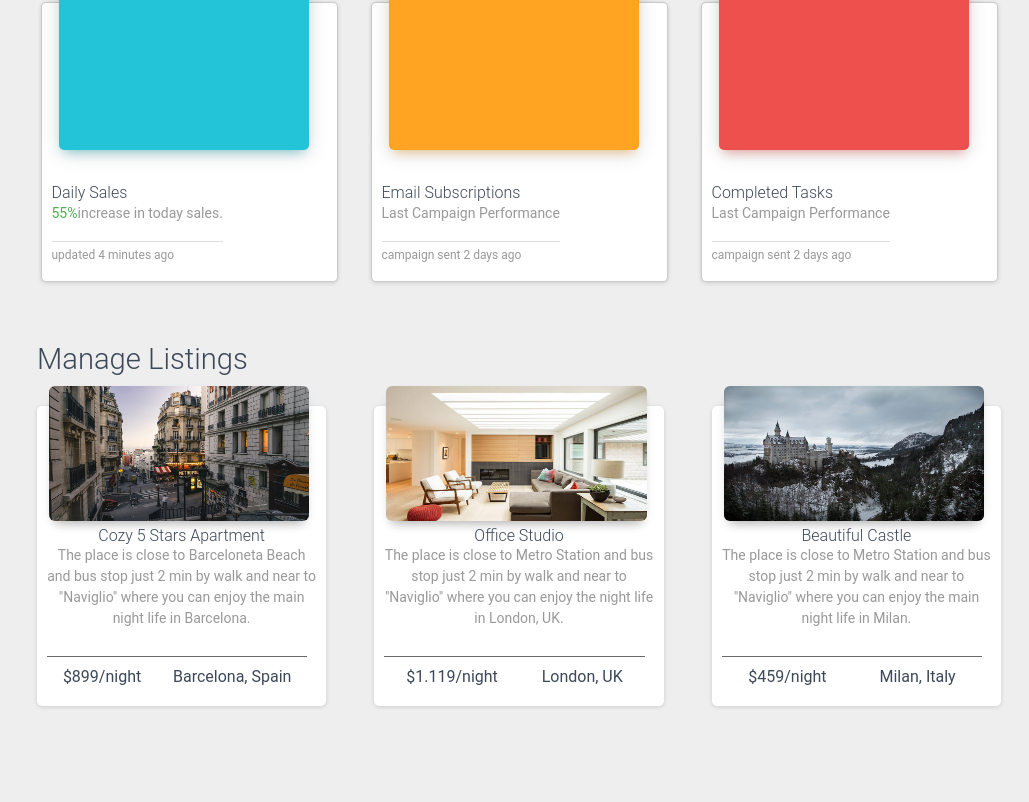
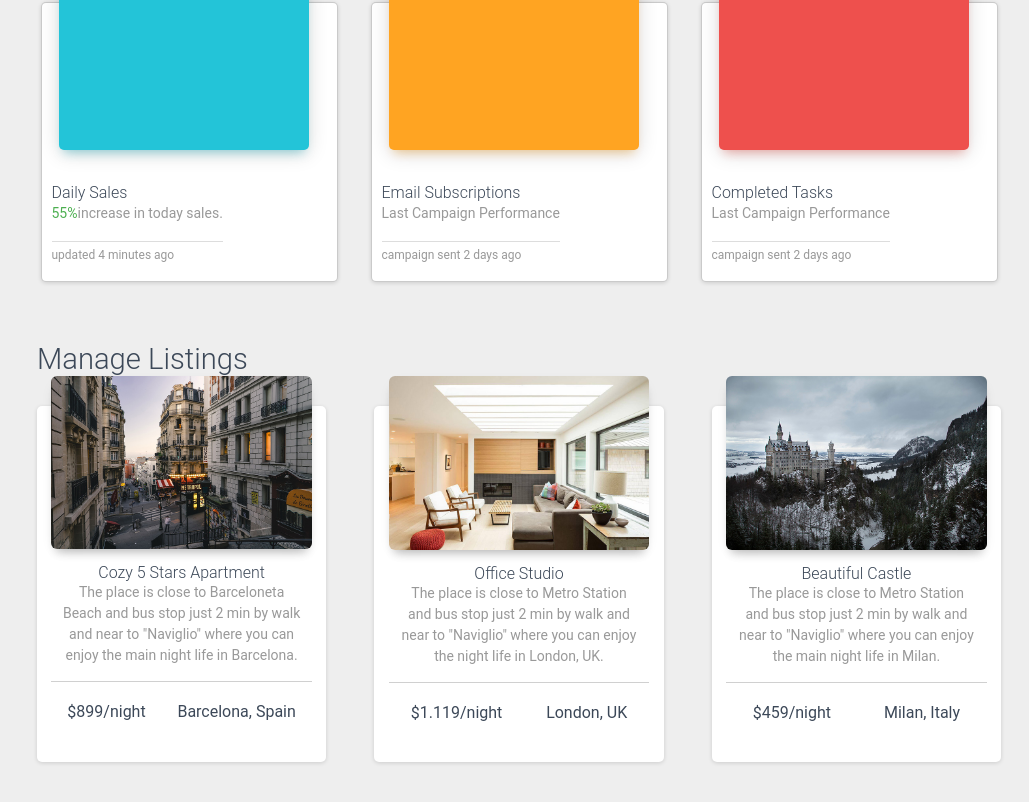
Before and after one commit to AmirHZ9/userpanel, a React (Create React App) app: page / in a window 1280 px wide. Shown: the part 1008-1810 px from the top of the page, without its empty margins (251-1280 px from the left). Before the commit the page ends 1764 px from the top, so only its background shows below. Built offline with nearby package versions, Linux system fonts and the light colour scheme.

Commit message:
fixed hotleSection stylebugs

```diff
--- a/src/Components/Sidebar.js
+++ b/src/Components/Sidebar.js
@@ -34,7 +34,7 @@ export default function Sidebar() {
   }, []);
 
   return (
-    <div>
+    <div className={styles.sidebarContainer}>
       <div className={styles.sidebar} name="sidebar">
         <div className={styles.profile}>
           <div className={styles.logo}>
--- a/src/Style/Hotel.module.css
+++ b/src/Style/Hotel.module.css
@@ -13,33 +13,37 @@
   flex-wrap: wrap;
 }
 .hotel {
+  cursor: pointer;
   position: relative;
   width: 30%;
-  height: 300px;
+  height: auto;
   background-color: white;
   box-shadow: 0 1px 4px 0 rgba(0, 0, 0, 0.14);
   margin-bottom: 30px;
   border-radius: 5px;
   padding-bottom: 30px;
+  text-align: center;
 }
-.hotel:hover .hotelImg img {
-  margin-top: -60px;
+.hotel:hover  img {
+  transform: translate3d(0, -50px, 0);
 }
 .hotelImg img {
   width: 90%;
-  position: absolute;
-  top: -20px;
-  left: 12px;
   border-radius: 6px;
   height: 45%;
+  margin-top: -30px;
   box-shadow: 0 5px 15px -8px rgba(0, 0, 0, 0.24),
     0 8px 10px -5px rgba(0, 0, 0, 0.2);
   transition: 0.3s;
 }
 .hotelInfo {
   text-align: center;
-  position: absolute;
-  top: 120px;
+  position: relative;
+  border-bottom: 1px solid rgba(105, 105, 105, 0.308);
+  width: 90%;
+  margin:10px auto;
+
+  padding-bottom: 15px;
 }
 .hotelInfo a {
   color: #3c4858;
@@ -57,14 +61,18 @@
   padding: 0px 10px;
 }
 .hotelCost {
-  position: absolute;
-  bottom: 10px;
   display: flex;
   justify-content: space-around;
-  border-top: 1px solid dimgray;
   width: 90%;
   left: 10px;
   padding: 10px 0;
+  margin: auto;
 }
-.hotelCost {
+
+
+@media screen and (max-width:960px) {
+  .hotel{
+    width: 100%;
+    margin-top: 50px;
+  }
 }
--- a/src/Style/Sidebar.module.css
+++ b/src/Style/Sidebar.module.css
@@ -1,17 +1,20 @@
-
-.sidebar {
+.sidebarContainer{
   position: fixed;
   top: 0;
   left: 0;
   width: 260px;
-  height: 100vh ;
+  height: 100% ;
+
+}
+.sidebar {
+  height: 100% ;
   background: url("../assets/pics/sidebarpics/sea.jpg");
   background-size: cover !important;
   background-repeat: no-repeat !important;
   color: #ffffff;
   box-shadow: 0 10px 30px -12px rgba(0, 0, 0, 0.42), 0 4px 25px 0px rgba(0, 0, 0, 0.12), 0 8px 10px -5px rgba(0, 0, 0, 0.2);
+}
 
-}
 .sidebar::after {
   position: absolute;
   content: "";
@@ -19,11 +22,11 @@
   display:block;
   top: 0;
   left: 0;
-  height: auto ;
-  min-height: 100% !important;
+  height: 100% !important;
   opacity: 0.6;
   background-color: #000;
   transition: 0.3s;
+  z-index: 3;
 
 }
 .sidebar:hover {
@@ -126,6 +129,7 @@ ul span {
 
 .dashboard {
   padding: 30px;
+  position: relative;
 }
 .dashboardTitle {
   display: flex;
@@ -134,6 +138,7 @@ ul span {
   background: #00acc1;
   padding: 10px;
   border-radius: 3px;
+ min-width: 40px;
   box-shadow: 0 12px 20px -10px #00acc1;
 }
 .dashboardLogo {
--- a/src/Style/SidebarSetting.module.css
+++ b/src/Style/SidebarSetting.module.css
@@ -1,5 +1,5 @@
 .sidebarSettingIcon {
-  position: absolute;
+  position: fixed;
   top: 150px;
   right: 0;
   display: flex;
@@ -10,6 +10,7 @@
   background-color: #5555556b;
   border-radius: 10px 0 0 10px;
   cursor: pointer;
+  z-index: 1000;
 
 }
 .sidebarSettingIcon span {
@@ -18,7 +19,7 @@
   fill: white;
 }
 .sidebarSettingMain {
-  position: absolute;
+  position: fixed;
   z-index: 100;
   top: 100px;
   right: 80px;
```
